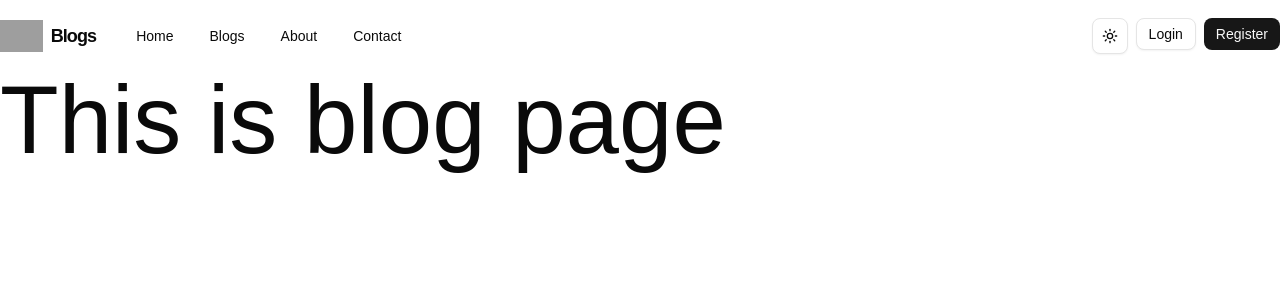
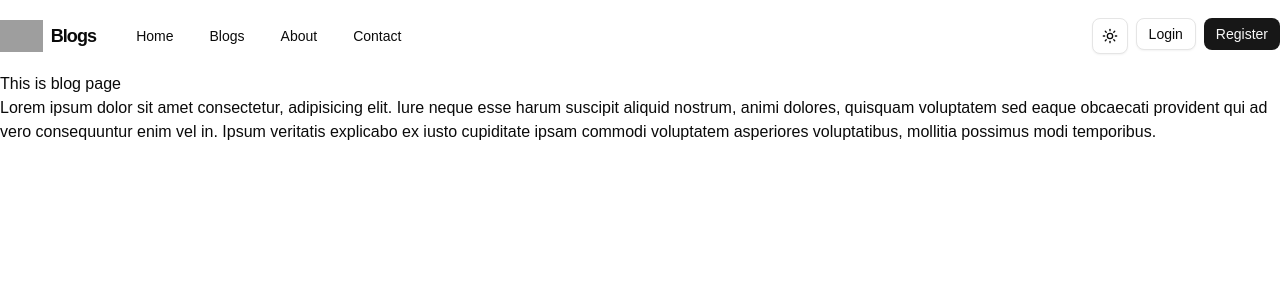
Before and after one commit to hisuvo/blog-client, a Next.js app: page /blog in a window 1280 px wide. Shown: the top 300 px of the page. Built offline with nearby package versions, Linux system fonts and the light colour scheme; grey boxes are pictures that could not be loaded.

Commit message:
expected error handling done and loading add at page inside

```diff
--- /dev/null
+++ b/src/app/about/error.tsx
@@ -0,0 +1,21 @@
+"use client";
+
+import { useEffect } from "react";
+
+export default function ErrorPage({
+  error,
+  reset,
+}: {
+  error: Error & { digest?: string };
+  reset: () => void;
+}) {
+  useEffect(() => {
+    console.error(error);
+  }, [error]);
+  return (
+    <div>
+      <h1>Some thing went wrong</h1>
+      <button onClick={() => reset()}>Try again</button>
+    </div>
+  );
+}
--- /dev/null
+++ b/src/app/about/loading.tsx
@@ -0,0 +1,4 @@
+export default function Loading() {
+  // Or a custom loading skeleton component
+  return <p>Loading...</p>;
+}
--- a/src/app/about/page.tsx
+++ b/src/app/about/page.tsx
@@ -1,7 +1,21 @@
-export default function AboutPage() {
+export default async function AboutPage() {
+  const res = await fetch("https://jsonplaceholder.typicode.com/user");
+
+  if (!res.ok) {
+    return "Data Not found!";
+  }
+
+  console.log(res);
+
   return (
-    <div className="text-8xl">
+    <div>
       <h2>This is About page</h2>
+      <p>
+        Lorem ipsum dolor sit amet consectetur adipisicing elit. Dignissimos
+        numquam maiores nostrum quos sequi voluptatum consequuntur, animi
+        blanditiis quis similique quasi molestias! Sit accusamus recusandae
+        velit saepe harum, magnam delectus natus autem magni facere.
+      </p>
     </div>
   );
 }
--- a/src/app/blog/page.tsx
+++ b/src/app/blog/page.tsx
@@ -1,7 +1,14 @@
 export default function BlogPage() {
   return (
-    <div className="text-8xl">
+    <div>
       <h2>This is blog page</h2>
+      <p>
+        Lorem ipsum dolor sit amet consectetur, adipisicing elit. Iure neque
+        esse harum suscipit aliquid nostrum, animi dolores, quisquam voluptatem
+        sed eaque obcaecati provident qui ad vero consequuntur enim vel in.
+        Ipsum veritatis explicabo ex iusto cupiditate ipsam commodi voluptatem
+        asperiores voluptatibus, mollitia possimus modi temporibus.
+      </p>
     </div>
   );
 }
```
